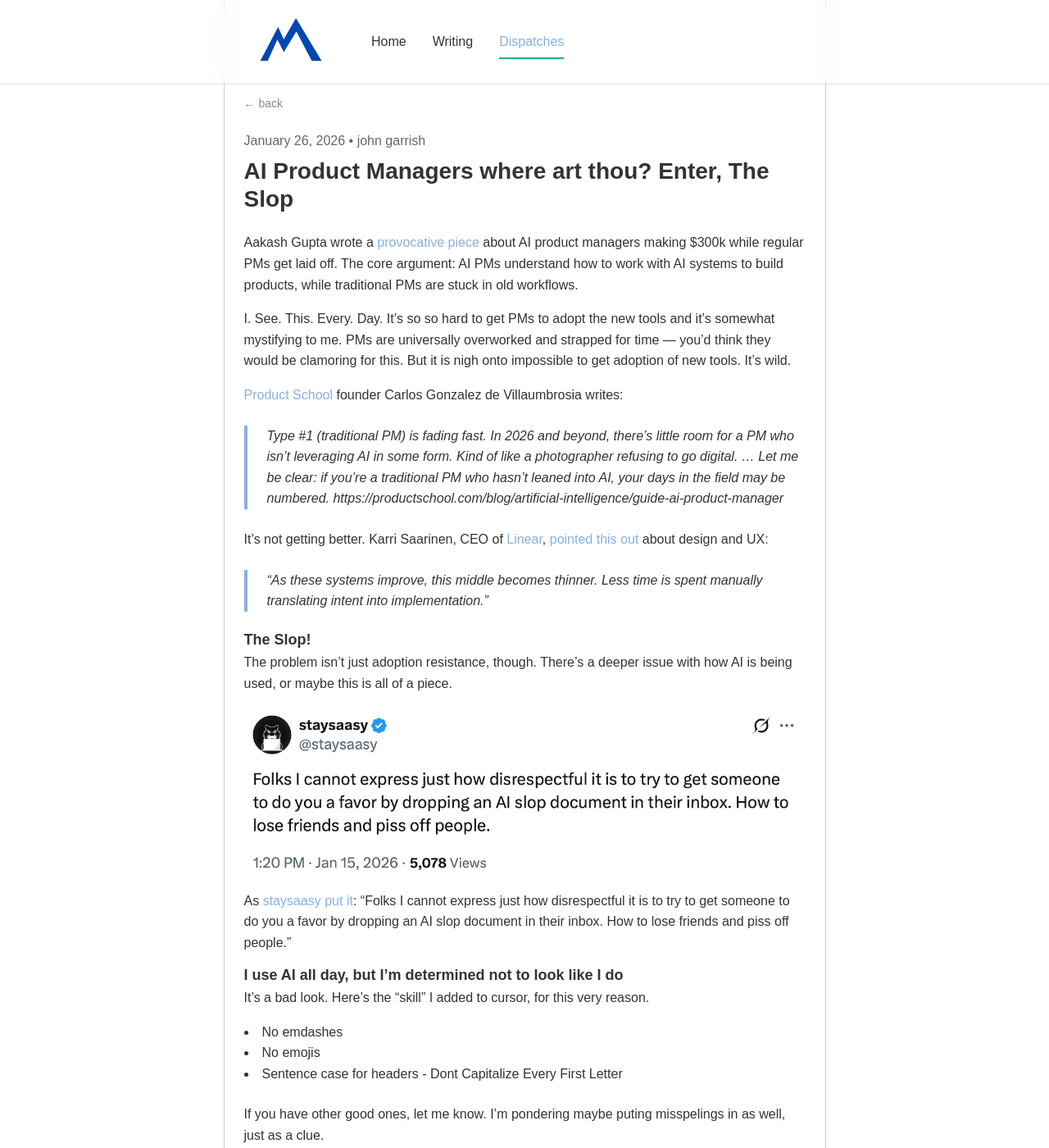
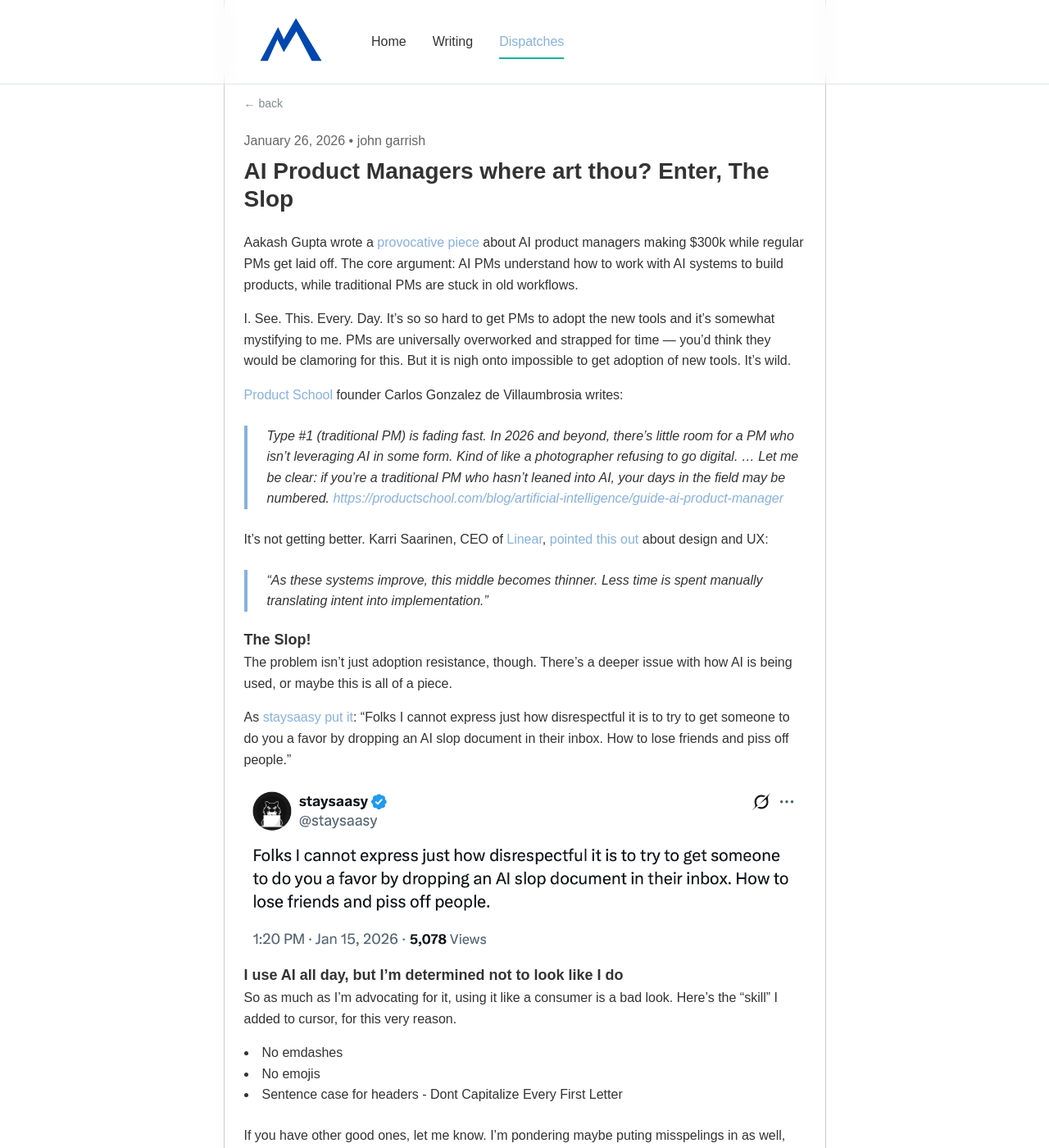
Before and after one commit to gibbygee/bellemonti-website, a Jekyll site: the page built from _readings/2026-01-26-ai-product-managers-and-the-slop-problem.md, in a window 1280 px wide and 1400 px high. Shown: the whole window at 82% size. Built offline with Jekyll 4.4.1, drawn with Linux system fonts in a browser that asks for light colours.

Commit message:
Refine AI product management insights and clarify usage guidelines
Updated the section on AI product management to emphasize the importance of responsible AI usage, incorporating a new perspective on the perception of AI tools. Adjusted phrasing for clarity and added a concluding remark to enhance the overall message.

````diff
--- a/_readings/2026-01-26-ai-product-managers-and-the-slop-problem.md
+++ b/_readings/2026-01-26-ai-product-managers-and-the-slop-problem.md
@@ -12,7 +12,7 @@
 <a href="https://productschool.com" target="_blank" rel="noopener noreferrer">Product School</a> founder Carlos Gonzalez de Villaumbrosia writes:
 
 > Type #1 (traditional PM) is fading fast. In 2026 and beyond, there’s little room for a PM who isn’t leveraging AI in some form. Kind of like a photographer refusing to go digital. ... Let me be clear: if you’re a traditional PM who hasn’t leaned into AI, your days in the field may be numbered.
-https://productschool.com/blog/artificial-intelligence/guide-ai-product-manager
+<a href="https://productschool.com/blog/artificial-intelligence/guide-ai-product-manager" target="_blank" rel="noopener noreferrer">https://productschool.com/blog/artificial-intelligence/guide-ai-product-manager</a>
 
 It's not getting better. Karri Saarinen, CEO of <a href="https://x.com/linear" target="_blank" rel="noopener noreferrer">Linear</a>, <a href="https://x.com/karrisaarinen/status/2007534281011155419?s=20" target="_blank" rel="noopener noreferrer">pointed this out</a> about design and UX:
 
@@ -22,13 +22,13 @@
 
 The problem isn't just adoption resistance, though. There's a deeper issue with how AI is being used, or maybe this is all of a piece.
 
+As <a href="https://x.com/staysaasy/status/2011911516455416068?s=20" target="_blank" rel="noopener noreferrer">staysaasy put it</a>: "Folks I cannot express just how disrespectful it is to try to get someone to do you a favor by dropping an AI slop document in their inbox. How to lose friends and piss off people."
+
 ![staysaasy tweet about AI slop](/assets/images/staysaasy-tweet-ai-slop.png)
-
-As <a href="https://x.com/staysaasy/status/2011911516455416068?s=20" target="_blank" rel="noopener noreferrer">staysaasy put it</a>: "Folks I cannot express just how disrespectful it is to try to get someone to do you a favor by dropping an AI slop document in their inbox. How to lose friends and piss off people."
 
 ### I use AI all day, but I'm determined not to look like I do
 
-It's a bad look. Here's the "skill" I added to cursor, for this very reason.
+So as much as I'm advocating for it, using it like a consumer is a bad look. Here's the "skill" I added to cursor, for this very reason.
 
 - No emdashes
 - No emojis
@@ -74,4 +74,5 @@
 ```
 
 
+
 Stay safe out there folks.
````
